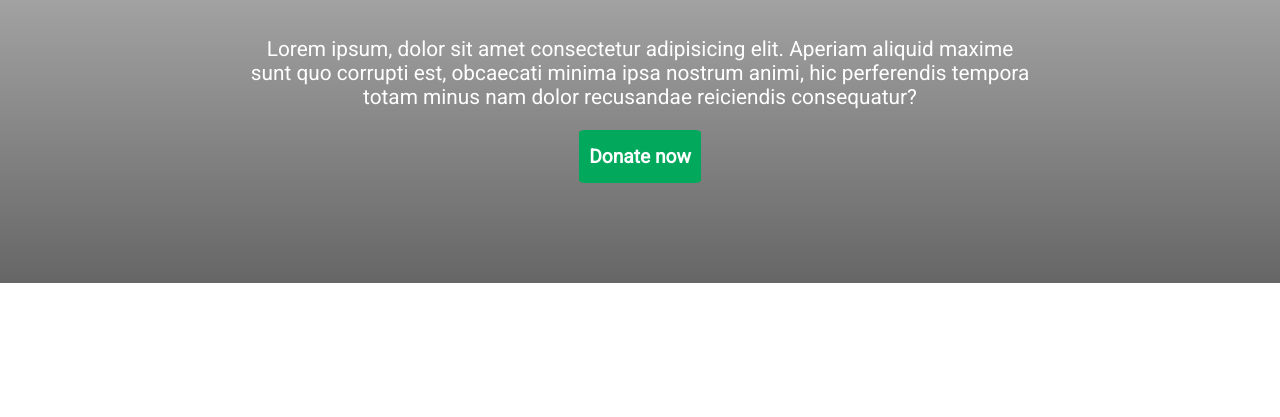
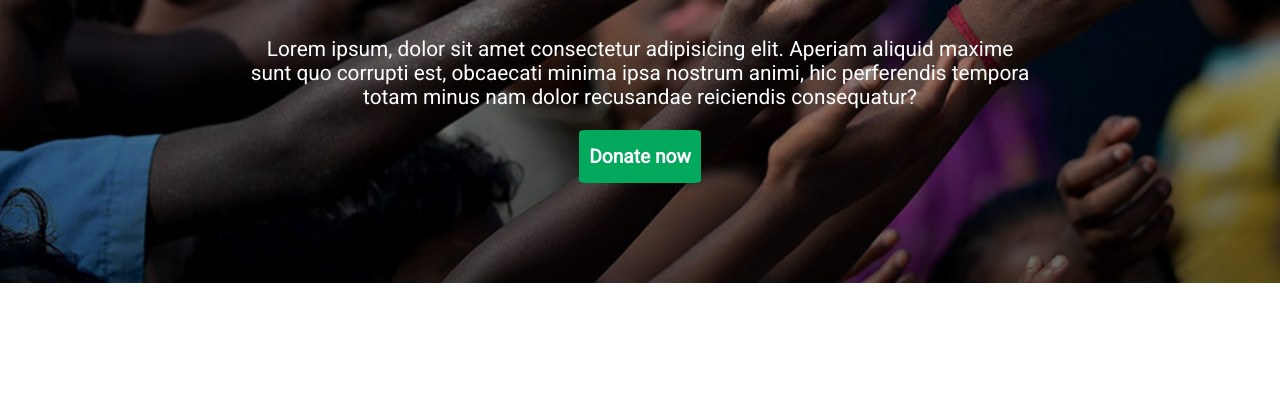
Before and after one commit to Soliman-soad/donate-today-main, a plain HTML site: page index.html in a window 1280 px wide. Shown: the part 319-736 px from the top of the page. Drawn offline with Linux system fonts and the light colour scheme; the site is published under a folder, as on GitHub Pages, so addresses that start at the root find nothing.

Commit message:
git img error

```diff
--- a/css/style.css
+++ b/css/style.css
@@ -28,7 +28,7 @@ p {
     padding: 100px 250px;
     text-align: center;
     color: white;
-    background: linear-gradient(to top, rgba(0, 0, 0, 0.6), rgba(0, 0, 0, 0.1)), url(/used-img/donation13.jpg);
+    background: linear-gradient(to top, rgba(0, 0, 0, 0.6), rgba(0, 0, 0, 0.1)), url(../used-img/donation13.jpg);
     background-size: cover;
     background-repeat: no-repeat;
 }
```
